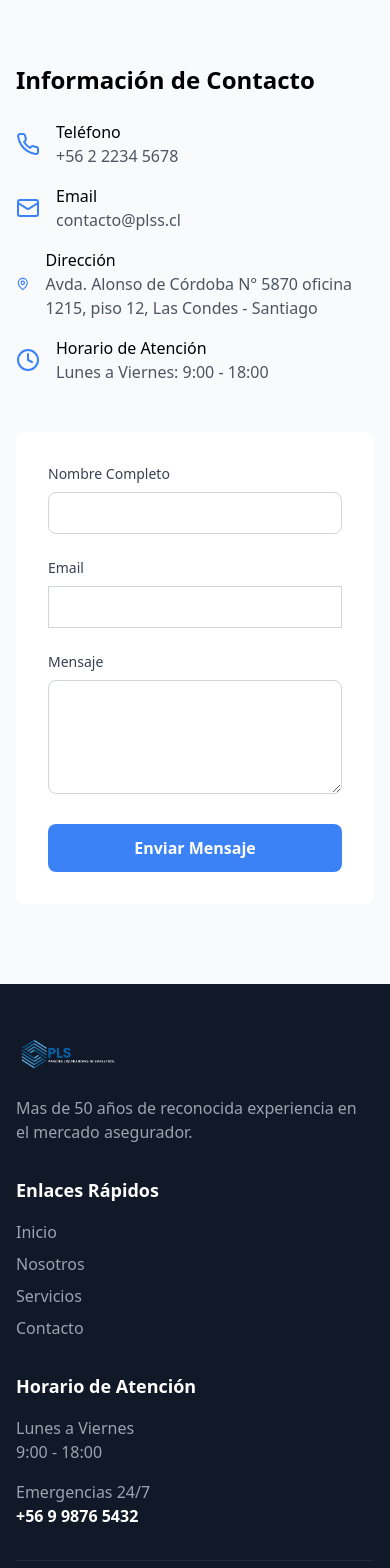
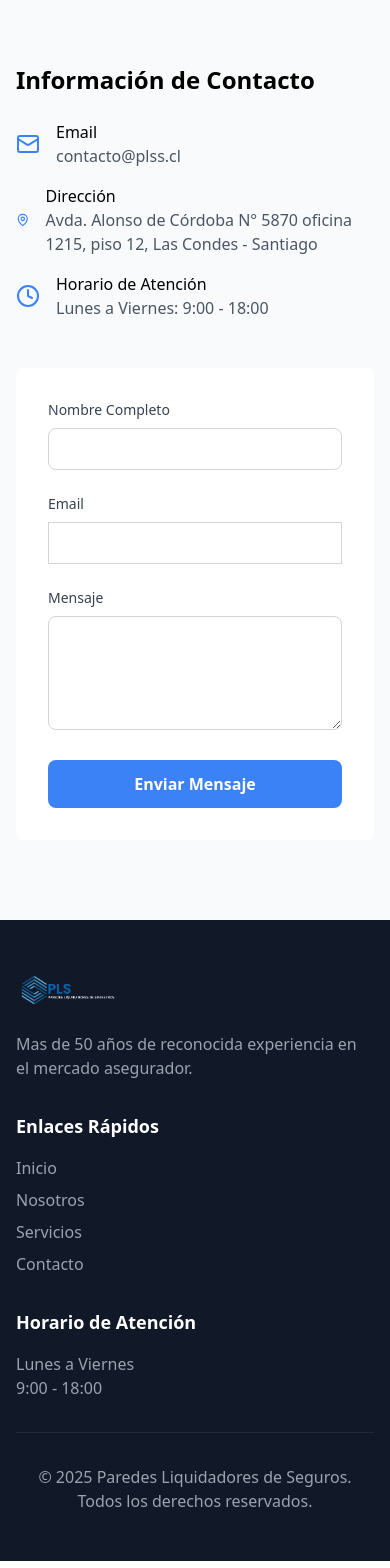
Before and after one commit to m2msoftware/plss, a React (Vite) app: page / in a window 390 px wide. Shown: the part 5380-6948 px from the top of the page. Built offline with nearby package versions, Linux system fonts and the light colour scheme.

Commit message:
Remove phone numbers from contact and footer

```diff
--- a/src/App.tsx
+++ b/src/App.tsx
@@ -400,13 +400,6 @@ Mauricio, Ingeniero Comercial, con una trayectoria de 30 años integrando las á
                 </h3>
                 <div className="space-y-4">
                   <div className="flex items-center space-x-4">
-                    <Phone className="w-6 h-6 text-blue-500" />
-                    <div>
-                      <p className="font-medium">Teléfono</p>
-                      <p className="text-gray-600">+56 2 2234 5678</p>
-                    </div>
-                  </div>
-                  <div className="flex items-center space-x-4">
                     <Mail className="w-6 h-6 text-blue-500" />
                     <div>
                       <p className="font-medium">Email</p>
@@ -550,10 +543,6 @@ d-lg focus:ring-2 focus:ring-blue-500 focus:border-transparent"
               </h3>
               <p className="text-gray-400">Lunes a Viernes</p>
               <p className="text-gray-400">9:00 - 18:00</p>
-              <div className="mt-4">
-                <p className="text-gray-400">Emergencias 24/7</p>
-                <p className="text-white font-semibold">+56 9 9876 5432</p>
-              </div>
             </div>
           </div>
           <div className="border-t border-gray-800 mt-8 pt-8 text-center">
```
